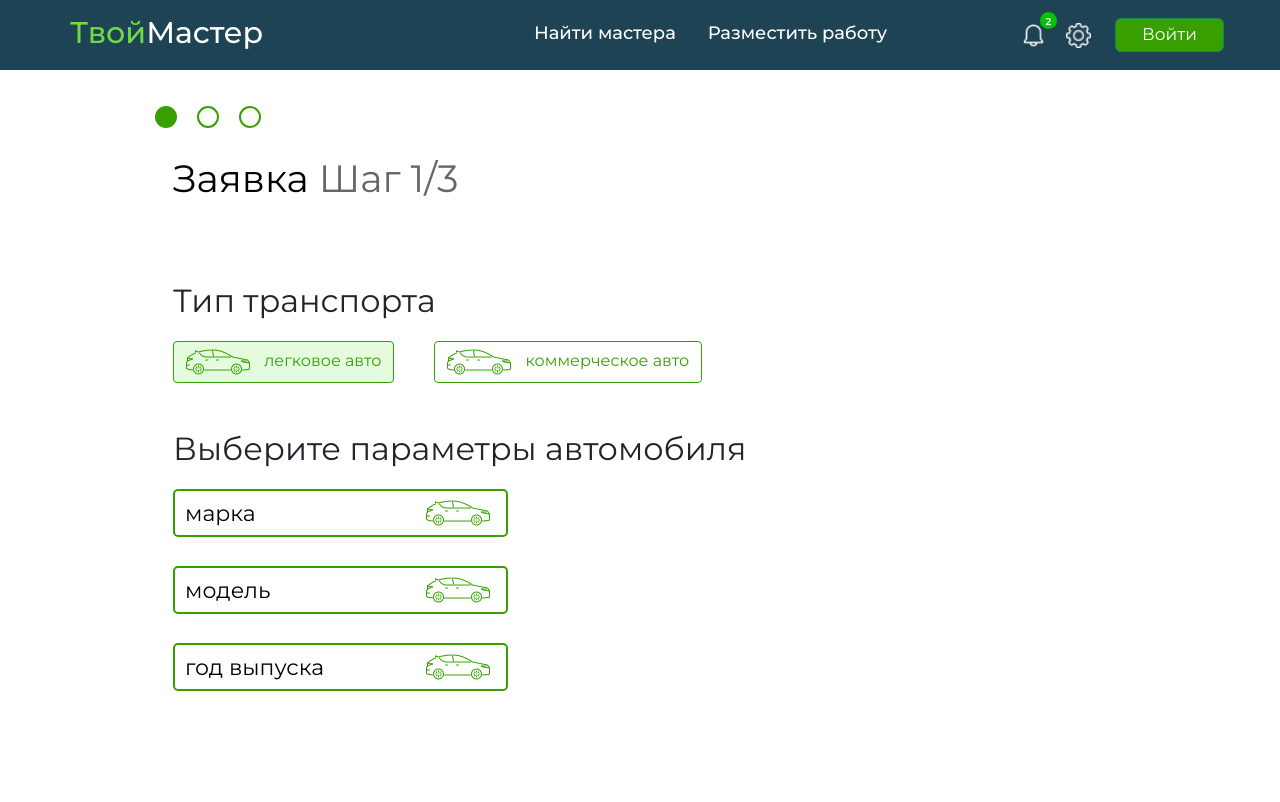
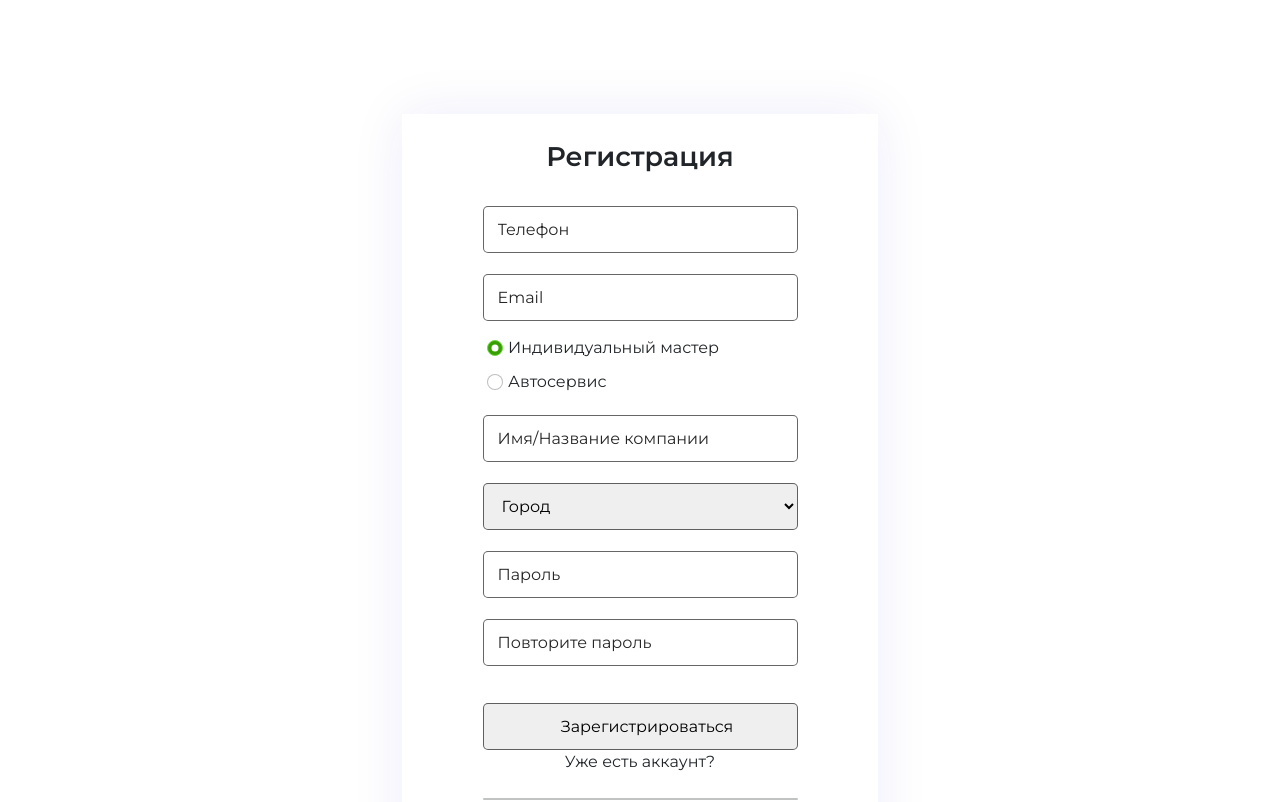
Before and after one commit to Kasitsyn/YourMaster, a React (Create React App) app: page /registration in a window 1280 px wide. Shown: the top 802 px of the page. Built offline with nearby package versions, Linux system fonts and the light colour scheme.

Commit message:
feat: add routes

```diff
--- a/package.json
+++ b/package.json
@@ -10,6 +10,7 @@
     "classnames": "^2.3.1",
     "react": "^18.0.0",
     "react-dom": "^18.0.0",
+    "react-router-dom": "^6.3.0",
     "react-scripts": "5.0.0",
     "web-vitals": "^2.1.4"
   },
--- a/src/App.js
+++ b/src/App.js
@@ -1,16 +1,27 @@
+import { Route, Routes } from 'react-router-dom';
 import './App.css';
+import { BaseWorkCard } from './components/BaseWorkCard/BaseWorkCard';
 import { Footer } from './components/Footer/Footer';
 import { Header } from './components/Header/Header';
 import { JobApplication } from './components/JobApplication/JobApplication';
+import { MasterRegistration } from './components/MasterRegistration/MasterRegistration';
+import { NotFoundPage } from './components/NotFoundPage/NotFoundPage';
 
 
 
 function App() {
   return (
     <div className="App">
-      <Header />
-      <JobApplication />
-      <Footer />
+      {/* <Header /> */}
+      {/* <Routes>
+        <Route path='/' element={<MasterRegistration />} />
+        <Route path='/registration' element={<MasterRegistration />} />
+        <Route path='/find-master' element={<JobApplication />} />
+        <Route path='/current-works' element={<BaseWorkCard />} />
+        <Route path='*' element={<NotFoundPage />} />
+      </Routes> */}
+      <MasterRegistration />
+      {/* <Footer /> */}
     </div>
   );
 }
--- a/src/components/Header/Header.jsx
+++ b/src/components/Header/Header.jsx
@@ -3,14 +3,19 @@ import { Button } from "../UI/buttons/Button";
 import { Nav } from "./NAV/Nav";
 import "./Header.css";
 import { Control } from "./Control/Control";
+import { Link, Route, Routes } from "react-router-dom";
+import { JobApplication } from "../JobApplication/JobApplication";
+import { BaseWorkCard } from "../BaseWorkCard/BaseWorkCard";
+import { MasterRegistration } from "../MasterRegistration/MasterRegistration";
+import { NotFoundPage } from "../NotFoundPage/NotFoundPage";
 
 
 export function Header(props) {
 
     const navForClient = [
-        { id: 1, title: 'Найти мастера' },
-        { id: 2, title: 'Разместить работу' },
-        { id: 3, title: 'Текущие работы' },
+        { id: 1, title: 'Найти мастера', link: '/find-master' },
+        { id: 2, title: 'Разместить работу', link: '/find-job' },
+        { id: 3, title: 'Текущие работы', link: '/current-works' },
     ];
 
     // const navForMaster = [
@@ -26,12 +31,13 @@ export function Header(props) {
                         <p className="logo"><span>Твой</span>Мастер</p>
                     </div>
                     <div className="col-6 col-lg-7 menuBox">
-                        <ul className="nav justify-content-center">
-                            {navForClient.map(item =>
-                                <Nav key={item.id} item={item} />
-                            )}
-                        </ul>
+                            <ul className="nav justify-content-center">
+                                {navForClient.map(item =>
+                                    <Nav link={item.link} key={item.id} item={item} />
+                                )}
+                            </ul>
                         <Control />
+
                     </div>
                     <div className="col-lg-1 col-md-2 col-sm-4 col-5 loginBlock">
                         <Button className="btn-success">Войти</Button>
--- a/src/components/Header/NAV/Nav.jsx
+++ b/src/components/Header/NAV/Nav.jsx
@@ -1,12 +1,15 @@
 import React from "react";
+import { Link } from "react-router-dom";
 import "./Nav.css";
+
+
 
 export function Nav(props) {
   return (
     <li className="nav-item">
-      <a className="nav-link" aria-current="page" href="#">
+      <Link to={props.link} href="#" className="nav-link" aria-current="page">
         <p>{props.item.title}</p>
-      </a>
+      </Link>
     </li>
   );
 }
--- a/src/components/MasterLoginPage/MasterLoginPage.jsx
+++ b/src/components/MasterRegistration/MasterRegistration.jsx
@@ -1,6 +1,6 @@
-import "./MasterLoginPage.css";
+import "./MasterRegistration.css";
 
-export function MasterLoginPage() {
+export function MasterRegistration() {
 
     return (
         <div class="registrationBlock">
@@ -31,7 +31,7 @@ export function MasterLoginPage() {
                     <br />
                     <input type="password" name="" id="" placeholder="Повторите пароль" />
                     <br />
-                    <input type="submit" value="Зарегестрироваться" />
+                    <input type="submit" value="Зарегистрироваться" />
                     <br />
                     <a href="#">Уже есть аккаунт?</a>
                     <hr />
@@ -46,6 +46,6 @@ export function MasterLoginPage() {
     );
 }
 
-MasterLoginPage.defaultProps = {
+MasterRegistration.defaultProps = {
 
 };
--- /dev/null
+++ b/src/components/NotFoundPage/NotFoundPage.jsx
@@ -0,0 +1,5 @@
+export function NotFoundPage (props) {
+    return (
+        <p>Page is not found.</p>
+    )
+}
--- a/src/index.js
+++ b/src/index.js
@@ -3,10 +3,17 @@ import './index.css';
 import App from './App';
 import reportWebVitals from './reportWebVitals';
 import * as ReactDOMClient from 'react-dom/client';
+import { BrowserRouter } from 'react-router-dom';
 
 const container = document.getElementById('root');
 const root = ReactDOMClient.createRoot(container);
 
-root.render(<App />)
+root.render(
+    <React.StrictMode>
+        <BrowserRouter>
+            <App />
+        </BrowserRouter>
+    </React.StrictMode>
+)
 
 reportWebVitals();
```
Also changed, not shown: src/components/MasterRegistration/MasterRegistration.css (renamed from src/components/MasterLoginPage/MasterLoginPage.css), src/components/NotFoundPage/NotFoundPage.css (added), 1 other file (tests, documents, lock files or other folders).
